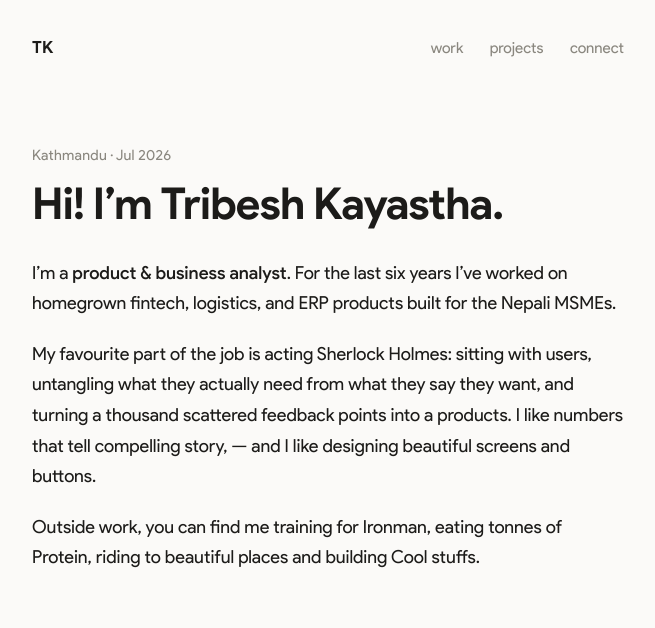
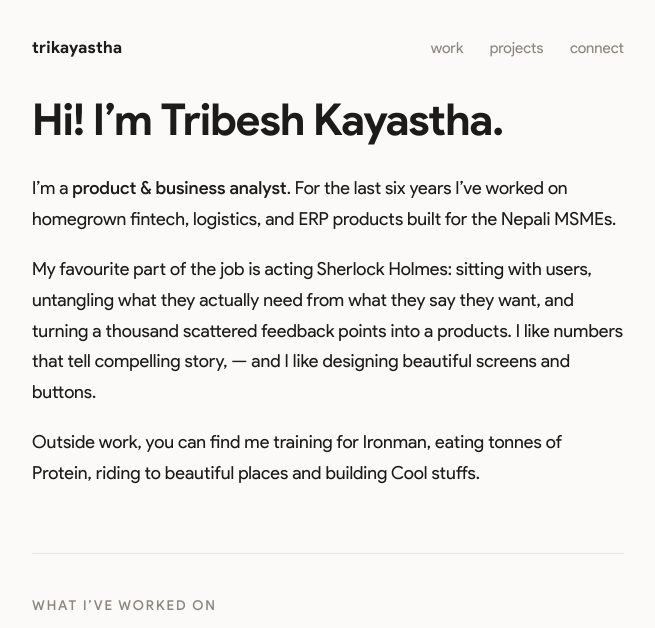
Before and after one commit to trikayastha/portfolio, a plain HTML site: page index.html in a window 1280 px wide. Shown: the top 628 px of the page, without its empty margins (312-967 px from the left). Drawn offline with Linux system fonts and the light colour scheme; a web font is replaced by a local one.

Commit message:
feat: rename mark to trikayastha, remove date eyebrow

```diff
--- a/index.html
+++ b/index.html
@@ -23,7 +23,7 @@
 
 <body>
   <header class="topbar">
-    <a class="mark" href="/" aria-label="Home">TK</a>
+    <a class="mark" href="/" aria-label="Home">trikayastha</a>
     <nav class="nav">
       <a href="#work">work</a>
       <a href="#projects">projects</a>
@@ -32,8 +32,6 @@
   </header>
 
   <main>
-    <p class="date">Kathmandu · Jul 2026</p>
-
     <h1 class="greeting">Hi! I&rsquo;m <span class="name">Tribesh Kayastha</span>.</h1>
 
     <section class="intro">
```
